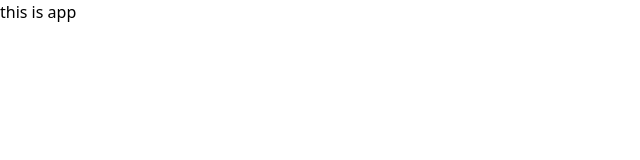
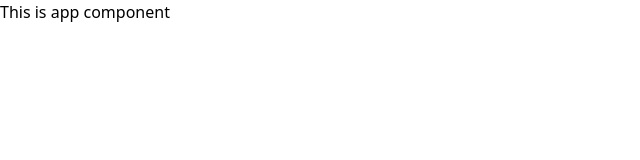
Before and after one commit to dnjooiopa/esl-official-website, a Vue app: page / in a window 1280 px wide. Shown: the top 160 px of the page, without its empty margins (0-640 px from the left). Built offline with nearby package versions, Linux system fonts and the light colour scheme.

Commit message:
add tailwind config

```diff
--- a/src/App.vue
+++ b/src/App.vue
@@ -1,13 +1,16 @@
 <template>
-  <div>this is app</div>
+  <div id="app">
+    <div>
+      This is app component
+    </div>
+
+  </div>
 </template>
 
 <script>
-
 export default {
   name: "App",
-  components: {
-  },
+  components: {},
 };
 </script>
 
--- /dev/null
+++ b/tailwind.config.js
@@ -0,0 +1,8 @@
+module.exports = {
+    purge: [],
+    theme: {
+        extend: {},
+    },
+    variants: {},
+    plugins: [],
+}
```
